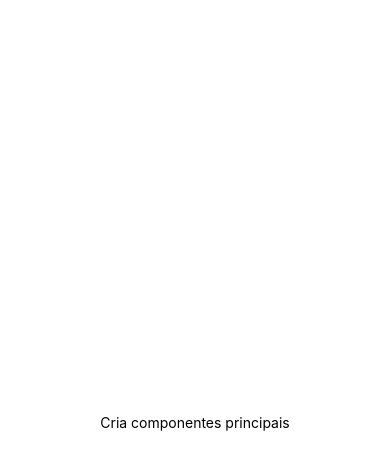
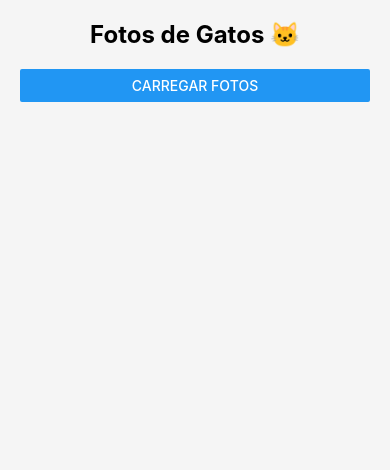
Before and after one commit to GabrielPine/p2-pdm, a React Native app: screen / in a window 390 px wide. Shown: the top 470 px of the page. Built offline with nearby package versions, Linux system fonts and the light colour scheme.

Commit message:
feat(p2-pdm): cria interface inicial

```diff
--- a/components/App.tsx
+++ b/components/App.tsx
@@ -1,11 +1,17 @@
-import { StatusBar } from 'expo-status-bar';
-import { StyleSheet, Text, View } from 'react-native';
+import React, { useState, useCallback } from 'react';
+import { StyleSheet, View, Text, Button } from 'react-native';
+
 
 export default function App() {
+
+  const testeClick = () => {
+    console.log('Botão Pressionado')
+  }
+
   return (
     <View style={styles.container}>
-      <Text>Cria componentes principais</Text>
-      <StatusBar style="auto" />
+      <Text style={styles.title}>Fotos de Gatos 🐱</Text>
+      <Button title="Carregar Fotos" onPress={testeClick}/>
     </View>
   );
 }
@@ -13,8 +19,16 @@ export default function App() {
 const styles = StyleSheet.create({
   container: {
     flex: 1,
-    backgroundColor: '#fff',
-    alignItems: 'center',
-    justifyContent: 'center',
+    padding: 20,
+    backgroundColor: '#f5f5f5',
+  },
+  title: {
+    fontSize: 24,
+    fontWeight: 'bold',
+    marginBottom: 20,
+    textAlign: 'center',
+  },
+  scrollView: {
+    marginTop: 20,
   },
 });
```
Also changed, not shown: package.json (+4 -3 lines), 1 other file (tests, documents, lock files or other folders).
